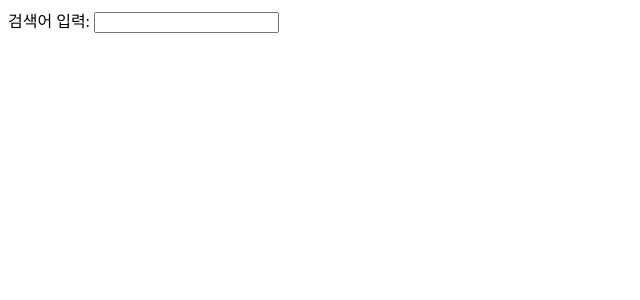
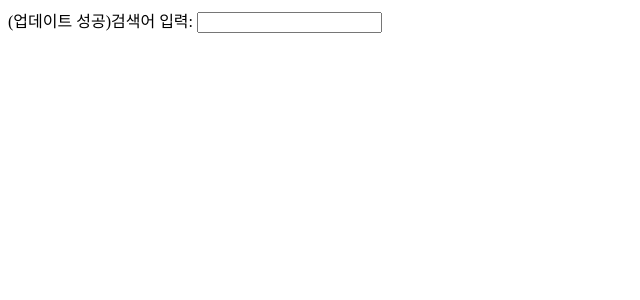
Before and after one commit to clomia/econox, a FastAPI app: template templates/main.jinja in a window 1280 px wide. Shown: the top 300 px of the page, without its empty margins (0-640 px from the left). Run offline with FastAPI, Linux system fonts and the light colour scheme; the template is opened without the code that fills it, so the values that code supplies are empty.

Commit message:
EFS 초기화 후 CI/CD 테스트

```diff
--- a/templates/main.jinja
+++ b/templates/main.jinja
@@ -8,7 +8,7 @@
 <body>
     <form action="/result" method="GET">
         <div class="search-form">
-            <label for="text">검색어 입력: </label>
+            <label for="text">(업데이트 성공)검색어 입력: </label>
             <input type="text" name="text" required>
         </div>
     </form>
```
